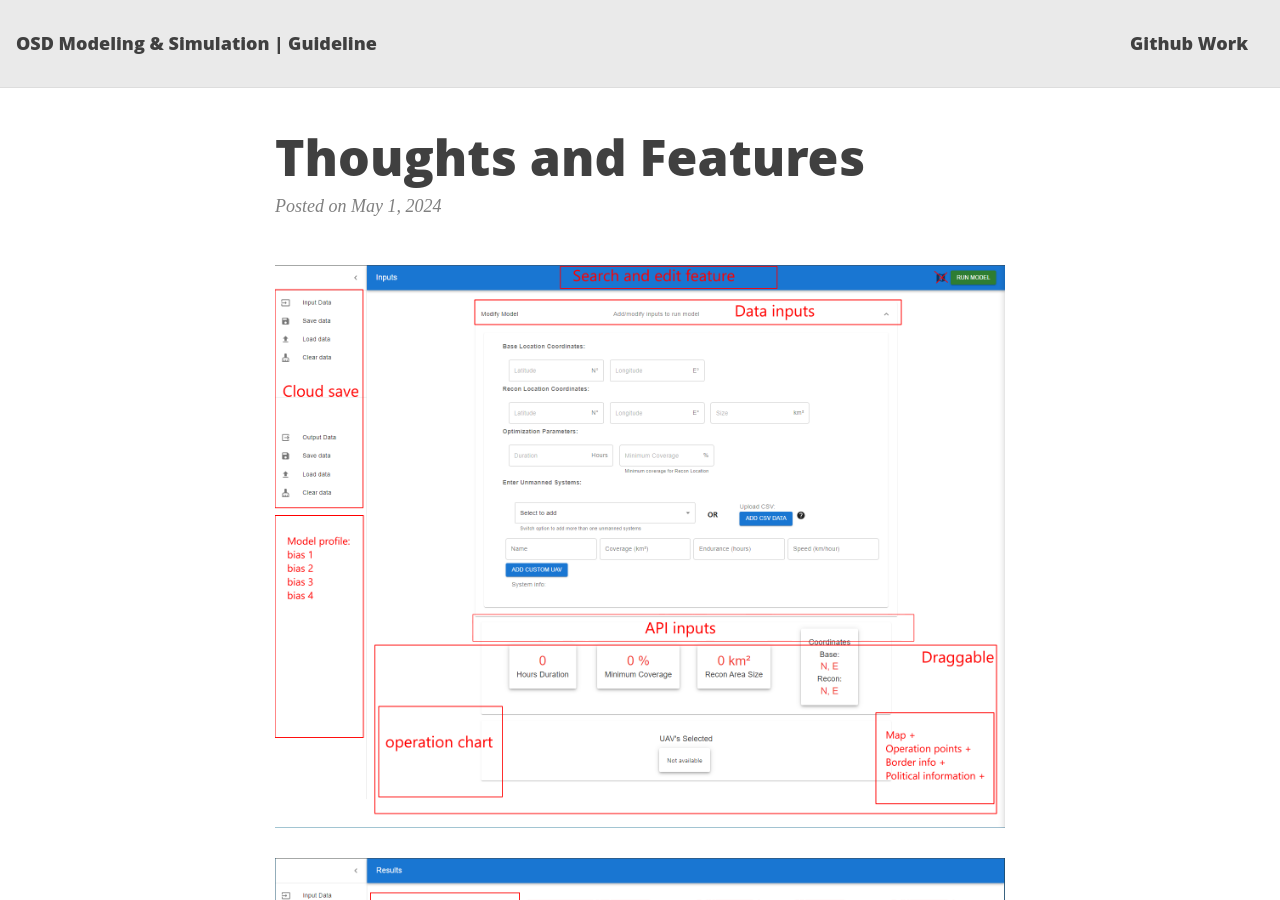
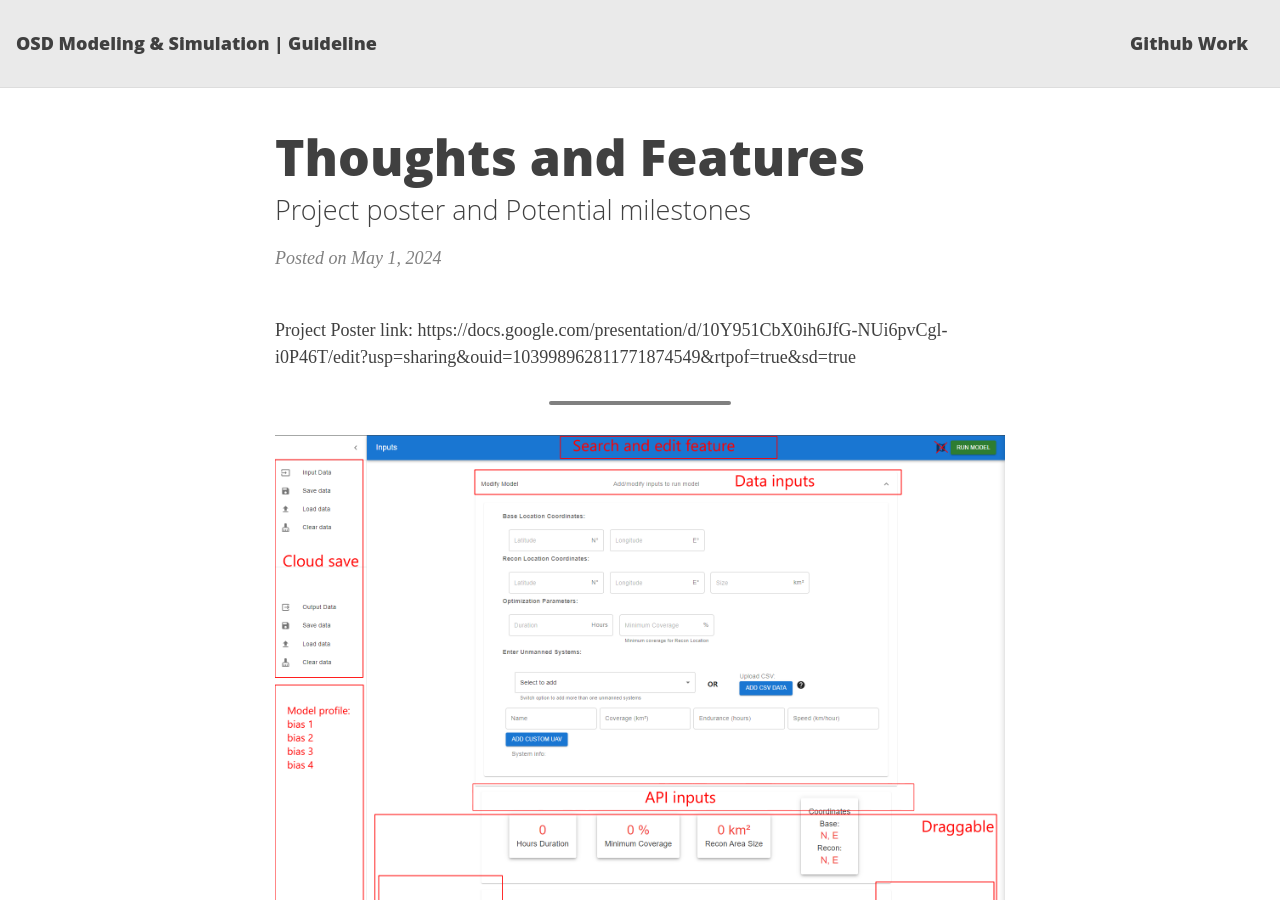
Before and after one commit to OSDModeling/OSDModeling-Guide, a Jekyll site: the page built from _posts/2024-05-01-thoughts-and-features.md, in a window 1280 px wide and 900 px high. Built offline with Jekyll 4.4.1, drawn with Linux system fonts in a browser that asks for light colours.

Commit message:
Update 2024-05-01-thoughts-and-features.md

```diff
--- a/_posts/2024-05-01-thoughts-and-features.md
+++ b/_posts/2024-05-01-thoughts-and-features.md
@@ -1,9 +1,13 @@
 ---
 layout: post
 title: Thoughts and Features
-subtitle:
+subtitle: Project poster and Potential milestones
 gh-repo: daattali/beautiful-jekyll
 ---
+Project Poster link: https://docs.google.com/presentation/d/10Y951CbX0ih6JfG-NUi6pvCgl-i0P46T/edit?usp=sharing&ouid=103998962811771874549&rtpof=true&sd=true
+
+**********************
+
 ![inputs](https://github.com/OSDModeling/OSDModeling-Guide/blob/main/_posts/inputs_thoughts.PNG?raw=true")
 
 ![results](https://github.com/OSDModeling/OSDModeling-Guide/blob/main/_posts/results_thoughts.PNG?raw=true")
```
